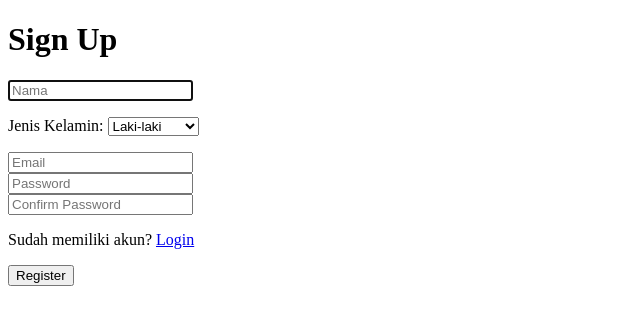
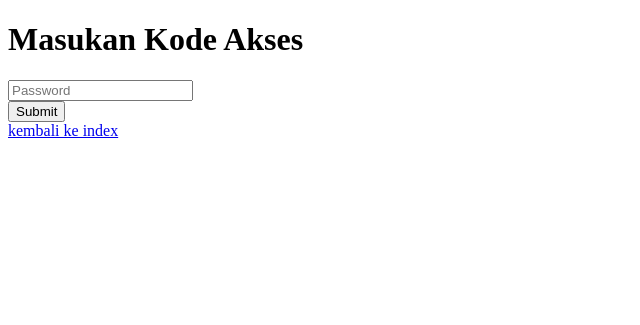
Before and after one commit to BluBooksID/web-lib, a PHP site: page /pages/admin_only.php in a window 1280 px wide. Shown: the top 325 px of the page, without its empty margins (0-640 px from the left). Run offline with PHP 8.4, Linux system fonts and the light colour scheme.

Commit message:
meningkatkan keamanan pada protected pages

```diff
--- a/pages/admin_only.php
+++ b/pages/admin_only.php
@@ -1,72 +1,21 @@
 <?php
 session_start();
-include '../db/koneksi.php';
 
-if ($_SERVER["REQUEST_METHOD"] == "POST") {
-    $nama = $_POST['nama'];
-    $jenis_kelamin = $_POST['jenis_kelamin'];
-    $email = $_POST['email'];
-    $password = $_POST['password'];
-    $password_confirm = $_POST['password_confirmation'];
+// Define the correct password
+define('KODE_AKSES', 'admin');
 
-    // bila error
-    $errors = [];
+if ($_SERVER['REQUEST_METHOD'] == 'POST') {
+    $input_password = $_POST['password'];
 
-    if (empty($nama)) {
-        $errors[] = "Nama harus di isi.";
-    }
-    if (empty($email)) {
-        $errors[] = "Email harus di isi.";
-    } elseif (!filter_var($email, FILTER_VALIDATE_EMAIL)) {
-        $errors[] = "Format email salah.";
-    }
-    if (empty($password)) {
-        $errors[] = "Password harus di isi.";
-    }
-    if ($password !== $password_confirm) {
-        $errors[] = "Passwords tidak sama.";
-    }
-
-    $nama_check = $conn->prepare("SELECT id_admin FROM admin WHERE nama = ?");
-    $nama_check->bind_param("s", $nama);
-    $nama_check->execute();
-    $nama_check->store_result();
-    if ($nama_check->num_rows > 0) {
-        $errors[] = "nama sudah terdaftar.";
-    }
-    $nama_check->close();
-
-    // cek apakah email atau nama sudah terdaftar
-    $email_check = $conn->prepare("SELECT id_admin FROM admin WHERE email = ?");
-    $email_check->bind_param("s", $email);
-    $email_check->execute();
-    $email_check->store_result();
-    if ($email_check->num_rows > 0) {
-        $errors[] = "Email sudah terdaftar.";
-    }
-    $email_check->close();
-
-    // jika tidak error lanjut input ke db
-    if (empty($errors)) {
-        $hashed_password = password_hash($password, PASSWORD_DEFAULT);
-        $db = $conn->prepare("INSERT INTO admin (email, password, nama, jenis_kelamin) VALUES (?, ?, ?, ?)");
-
-        $db->bind_param("ssss", $email, $hashed_password, $nama, $jenis_kelamin);
-
-        if ($db->execute()) {
-            $_SESSION['message'] = "Registrasi berhasil!";
-            header("Location: login.php");
-            exit();
-        } else {
-            $errors[] = "Error: " . $db->error;
-        }
-        $db->close();
+    if ($input_password === KODE_AKSES) {
+        $_SESSION['akses_diberikan'] = true;
+        header('Location: admin_register.php');
+        exit();
+    } else {
+        $error = 'Kode Akses Salah!';
     }
 }
-
-$conn->close();
 ?>
-
 
 <!DOCTYPE html>
 <html lang="en">
@@ -74,58 +23,24 @@ $conn->close();
 <head>
     <meta charset="UTF-8">
     <meta name="viewport" content="width=device-width, initial-scale=1.0">
-    <title>Register</title>
-    <script src="../resources/js/admin.js"></script>
+    <title>Akses Admin</title>
 </head>
 
 <body>
     <div>
-        <h1 class="text-center">Sign Up</h1>
+        <h1>Masukan Kode Akses</h1>
+        <?php if (isset($error)) echo "<p style='color:red;'>$error</p>"; ?>
         <form method="POST" action="">
-            <?php
-            if (!empty($errors)) {
-                foreach ($errors as $error) {
-                    echo "<p style='color:red;'>$error</p>";
-                }
-            }
-            ?>
-
             <div>
-                <input id="nama" type="text" name="nama" value="" required autocomplete="nama" autofocus placeholder="Nama">
+                <input type="password" name="password" required placeholder="Password">
             </div>
-
             <div>
-                <p>Jenis Kelamin:
-                    <select name="jenis_kelamin">
-                        <option value="laki-laki">Laki-laki</option>
-                        <option value="perempuan">Perempuan</option>
-                    </select>
-                </p>
-            </div>
-
-            <div>
-                <input id="email" type="email" name="email" value="" required autocomplete="email" placeholder="Email">
-            </div>
-
-            <div>
-                <input id="password" type="password" name="password" required autocomplete="new-password" placeholder="Password">
-            </div>
-
-            <div>
-                <input id="password-confirm" type="password" name="password_confirmation" required autocomplete="new-password" placeholder="Confirm Password">
-            </div>
-
-            <div>
-                <p>Sudah memiliki akun? <a href="login.php">Login</a></p>
-            </div>
-
-            <div>
-                <button type="submit">
-                    Register
-                </button>
+                <button type="submit">Submit</button>
             </div>
         </form>
+
     </div>
+    <a href="../index.php">kembali ke index</a>
 </body>
 
 </html>
--- a/resources/js/admin.js
+++ b/resources/js/admin.js
@@ -2,7 +2,7 @@
 const password = "admin";
 
 function promptForPassword() {
-  const input = prompt("Masukan Password:");
+  const input = prompt("Verifikasi Kode Akses:");
 
   if (input !== password) {
     alert("Password Salah!");
```
Also changed, not shown: pages/admin_register.php (added, +151 -0 lines).
